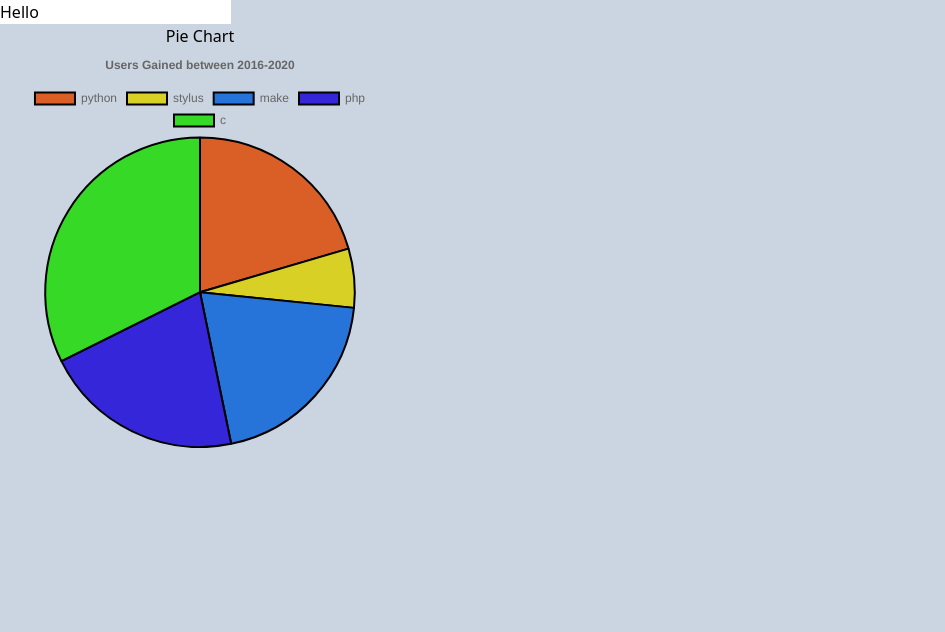
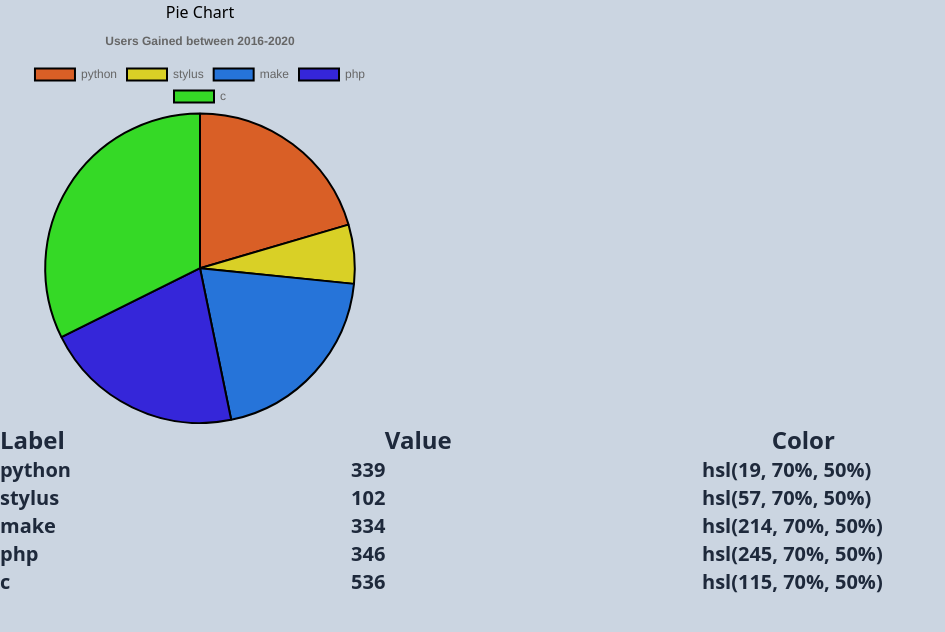
Before and after one commit to Zeroluffs/test-graphs, a Next.js app: page / in a window 1280 px wide. Shown: the top 632 px of the page, without its empty margins (0-945 px from the left). Built offline with nearby package versions, Linux system fonts and the light colour scheme.

Commit message:
edits pie chart

```diff
--- a/components/InlineEdit.tsx
+++ b/components/InlineEdit.tsx
@@ -1,23 +1,31 @@
-import { useState } from 'react';
+import useChartContext from "context/ChartsContext";
+import { useState } from "react";
 
-const InlineEdit = ({ value, setValue }:any) => {
+const InlineEdit = ({ value, setValue, id, label }: any) => {
   const [editingValue, setEditingValue] = useState(value);
+  const { addNewValue } = useChartContext();
 
-  const onChange = (event:any) => setEditingValue(event.target.value);
+  const onChange = (event: any) => setEditingValue(event.target.value);
 
-  const onKeyDown = (event:any) => {
+  const onKeyDown = (event: any) => {
     if (event.key === "Enter" || event.key === "Escape") {
       event.target.blur();
     }
-  }
+  };
 
-  const onBlur = (event:any) => {
+  const onBlur = (event: any) => {
     if (event.target.value.trim() === "") {
       setEditingValue(value);
     } else {
-      setValue(event.target.value)
+      const object = {
+        id: id,
+        label: label,
+        value: event.target.value,
+      };
+      addNewValue(object);
+      setValue(event.target.value);
     }
-  }
+  };
 
   return (
     <input
@@ -27,12 +35,13 @@ const InlineEdit = ({ value, setValue }:any) => {
       onChange={onChange}
       onKeyDown={onKeyDown}
       onBlur={onBlur}
+      className="bg-slate-300"
     />
   );
 };
 
-export const InlineEditComponent = () => {
-  const [value, setValue] = useState("Hello");
+export const InlineEditComponent = ({ name, label, id }: any) => {
+  const [value, setValue] = useState(name);
 
-  return <InlineEdit value={value} setValue={setValue} />;
+  return <InlineEdit label={label} id={id} value={value} setValue={setValue} />;
 };
--- /dev/null
+++ b/components/PieChartDataList.tsx
@@ -0,0 +1,28 @@
+import useChartContext from "context/ChartsContext";
+import { InlineEditComponent } from "./InlineEdit";
+
+export function PieChartDataList() {
+  const { pieChartData, addNewValue } = useChartContext();
+
+  return (
+    <div className="flex flex-col w-[1000px] ">
+      <div className="flex flex-row text-2xl font-bold gap-80 text-slate-800">
+        <h3>Label</h3>
+        <h3>Value</h3>
+        <h3>Color</h3>
+      </div>
+      {pieChartData.map((data: any) => {
+        return (
+          <div
+            key={data.id}
+            className="flex flex-row gap-12 text-xl font-bold text-center justify-evenly text-slate-800"
+          >
+            <InlineEditComponent label="label" name={data.label} id={data.id} />
+            <InlineEditComponent label="value" name={data.value} id={data.id} />
+            <InlineEditComponent label="color" name={data.color} id={data.id} />
+          </div>
+        );
+      })}
+    </div>
+  );
+}
--- a/context/ChartsContext.tsx
+++ b/context/ChartsContext.tsx
@@ -24,7 +24,11 @@ export function ChartContextProvider({ children }: ChartsContextProps) {
 
   // eslint-disable-next-line react-hooks/exhaustive-deps
   function addNewValue(value: any) {
-    setDataPieChart((oldArray) => [...oldArray, value]);
+    console.log("addNewValue", value);
+    const findObj = pieChartData.findIndex((obj: any) => obj.id === value.id);
+    const newState = [...pieChartData];
+    newState[findObj][value.label] = value.value;
+    setDataPieChart(newState);
   }
 
   return (
--- a/pages/index.tsx
+++ b/pages/index.tsx
@@ -5,6 +5,7 @@ import { dataPie } from "../utils/DataPie";
 import React from "react";
 import useChartContext from "context/ChartsContext";
 import { InlineEditComponent } from "components/InlineEdit";
+import { PieChartDataList } from "components/PieChartDataList";
 export default function Home() {
   const test = {
     id: "test",
@@ -53,8 +54,8 @@ export default function Home() {
   }, [pieChartData]);
   return (
     <div className="w-[400px]">
-      <InlineEditComponent/>
       <PieChart ref={chartRef} chartData={chartData}  />
+      <PieChartDataList/>
     </div>
   );
 }
--- a/utils/DataPie.tsx
+++ b/utils/DataPie.tsx
@@ -1,4 +1,4 @@
-export const dataPie =[
+export const dataPie: any[] =[
   {
     id: "python",
     label: "python",
```
